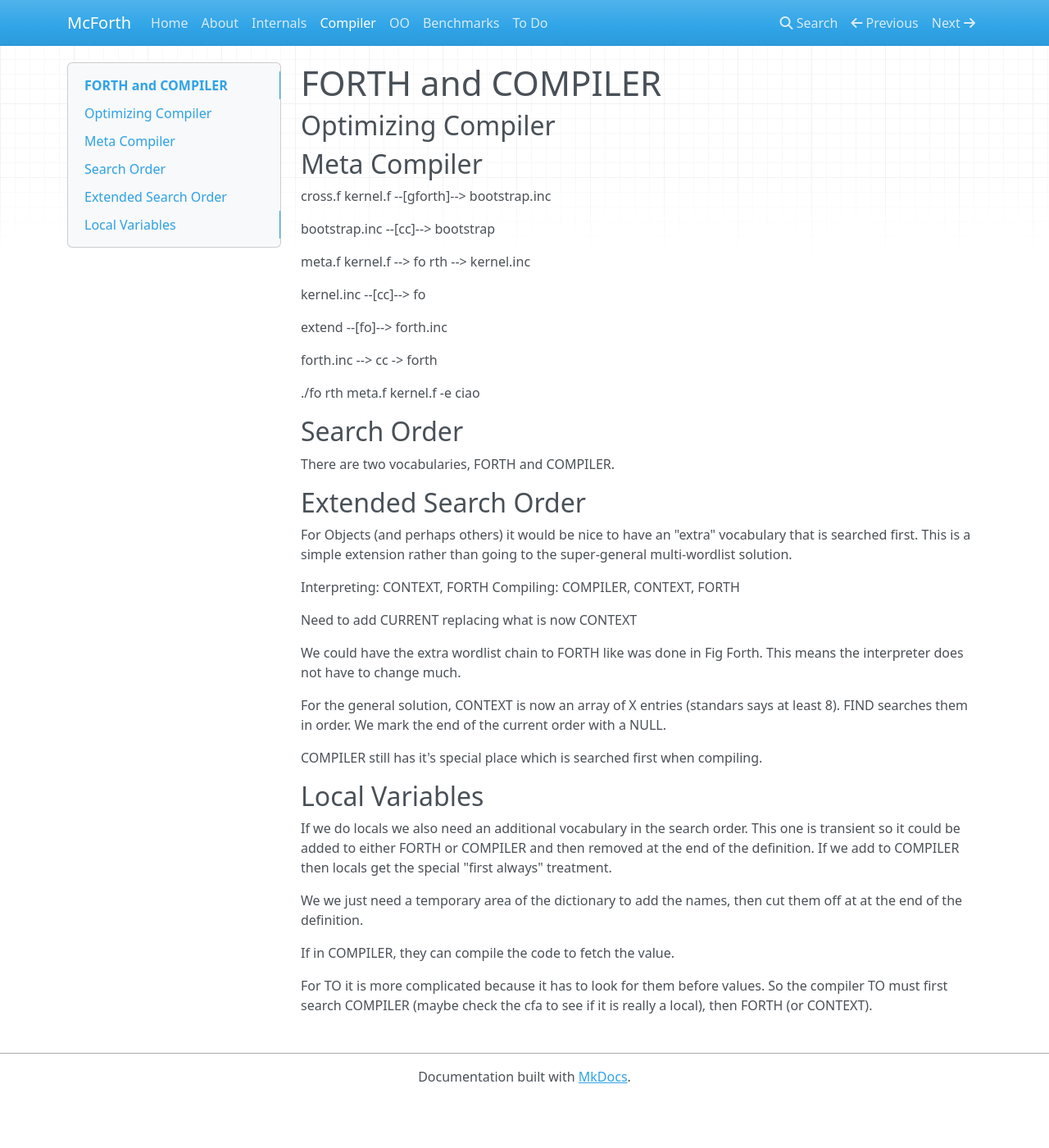
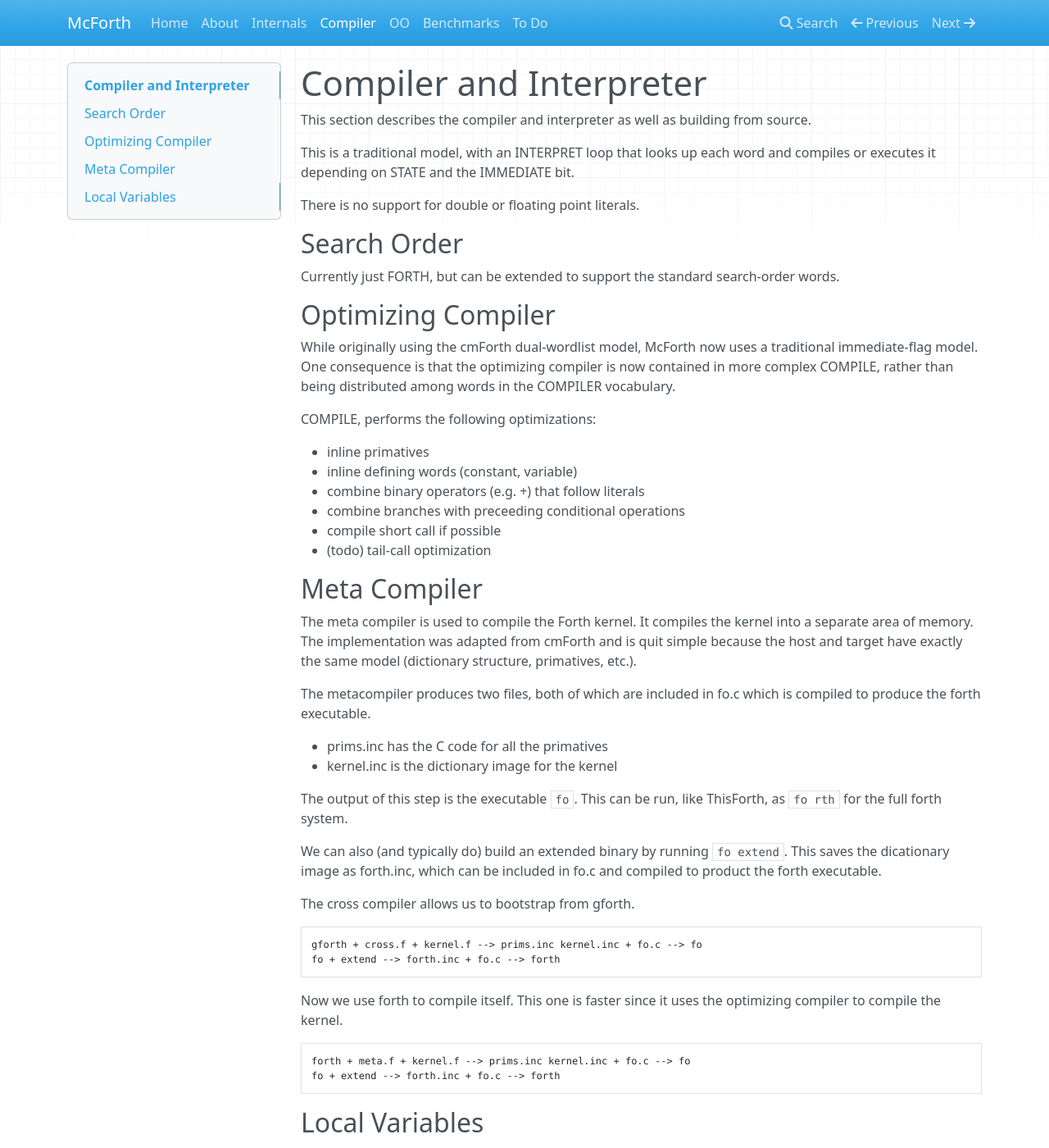
Before and after one commit to amckewan/mcforth, an MkDocs documentation site: the page built from docs/compiler.md, in a window 1280 px wide and 1400 px high. Shown: the whole window at 82% size. Built offline with MkDocs 1.6.1, drawn with Linux system fonts in a browser that asks for light colours; nearby versions of some CDN libraries; some of the changed text lies outside the part shown.

Commit message:
Update docs, remove redundant NOP

```diff
--- a/docs/compiler.md
+++ b/docs/compiler.md
@@ -1,49 +1,69 @@
-# FORTH and COMPILER
+# Compiler and Interpreter
+
+This section describes the compiler and interpreter as well as building
+from source.
+
+This is a traditional model, with an INTERPRET loop that looks up each word
+and compiles or executes it depending on STATE and the IMMEDIATE bit.
+
+There is no support for double or floating point literals.
+
+## Search Order
+
+Currently just FORTH, but can be extended to support the standard
+search-order words.
 
 ## Optimizing Compiler
 
+While originally using the cmForth dual-wordlist model, McForth now uses
+a traditional immediate-flag model. One consequence is that the optimizing
+compiler is now contained in more complex COMPILE, rather than being
+distributed among words in the COMPILER vocabulary.
+
+COMPILE, performs the following optimizations:
+
+* inline primatives
+* inline defining words (constant, variable)
+* combine binary operators (e.g. +) that follow literals
+* combine branches with preceeding conditional operations
+* compile short call if possible
+* (todo) tail-call optimization
+
 ## Meta Compiler
 
-cross.f kernel.f --[gforth]--> bootstrap.inc
+The meta compiler is used to compile the Forth kernel. It compiles
+the kernel into a separate area of memory. The implementation was adapted
+from cmForth and is quit simple because the host and target have exactly
+the same model (dictionary structure, primatives, etc.).
 
-bootstrap.inc --[cc]--> bootstrap
+The metacompiler produces two files, both of which are included in
+fo.c which is compiled to produce the forth executable.
+
+* prims.inc has the C code for all the primatives
+* kernel.inc is the dictionary image for the kernel
+
+The output of this step is the executable `fo`. This can be run, like ThisForth,
+as `fo rth` for the full forth system.
+
+We can also (and typically do) build an extended binary by running `fo extend`.
+This saves the dicationary image as forth.inc, which can be included in fo.c
+and compiled to product the forth executable.
+
+The cross compiler allows us to bootstrap from gforth.
+
+    gforth + cross.f + kernel.f --> prims.inc kernel.inc + fo.c --> fo
+    fo + extend --> forth.inc + fo.c --> forth
+
+Now we use forth to compile itself. This one is faster since it
+uses the optimizing compiler to compile the kernel.
+
+    forth + meta.f + kernel.f --> prims.inc kernel.inc + fo.c --> fo
+    fo + extend --> forth.inc + fo.c --> forth
 
 
-meta.f kernel.f --> fo rth --> kernel.inc
+## Local Variables
 
-
-kernel.inc --[cc]--> fo
-
-extend --[fo]--> forth.inc
-
-forth.inc --> cc -> forth
-
-./fo rth meta.f kernel.f -e ciao
-
-## Search Order
-
-There are two vocabularies, FORTH and COMPILER.
-
-## Extended Search Order
-
-For Objects (and perhaps others) it would be nice to have an "extra"
-vocabulary that is searched first. This is a simple extension rather
-than going to the super-general multi-wordlist solution.
-
-Interpreting: CONTEXT, FORTH
-Compiling: COMPILER, CONTEXT, FORTH
-
-Need to add CURRENT replacing what is now CONTEXT
-
-We could have the extra wordlist chain to FORTH like was done
-in Fig Forth. This means the interpreter does not have to change much.
-
-For the general solution, CONTEXT is now an array of X entries (standars says at least 8).
-FIND searches them in order. We mark the end of the current order with a NULL.
-
-COMPILER still has it's special place which is searched first when compiling.
-
-## Local Variables
+This needs a new solution.
 
 If we do locals we also need an additional vocabulary in the search order.
 This one is transient so it could be added to either FORTH or COMPILER and then removed
```
Also changed, not shown: docs/internals.md (+18 -16 lines), docs/todo.md (+1 -2 lines), 1 other file.
